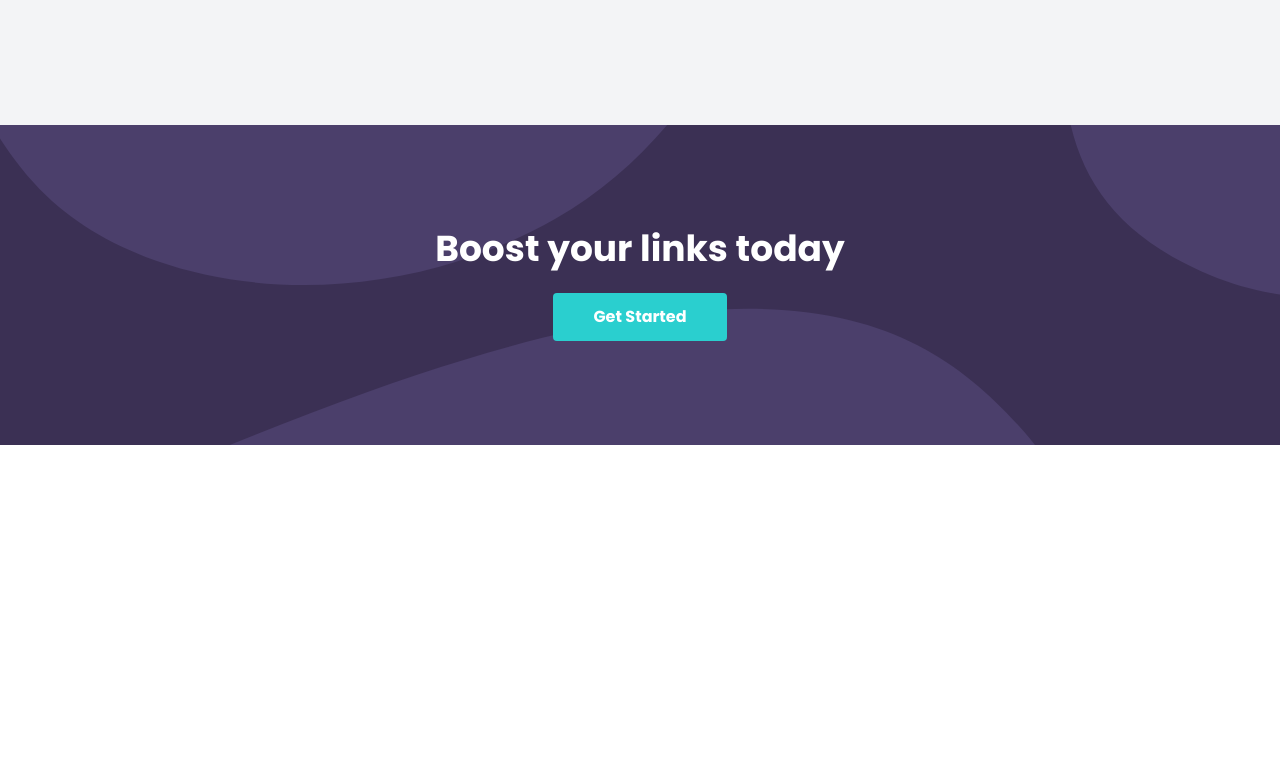
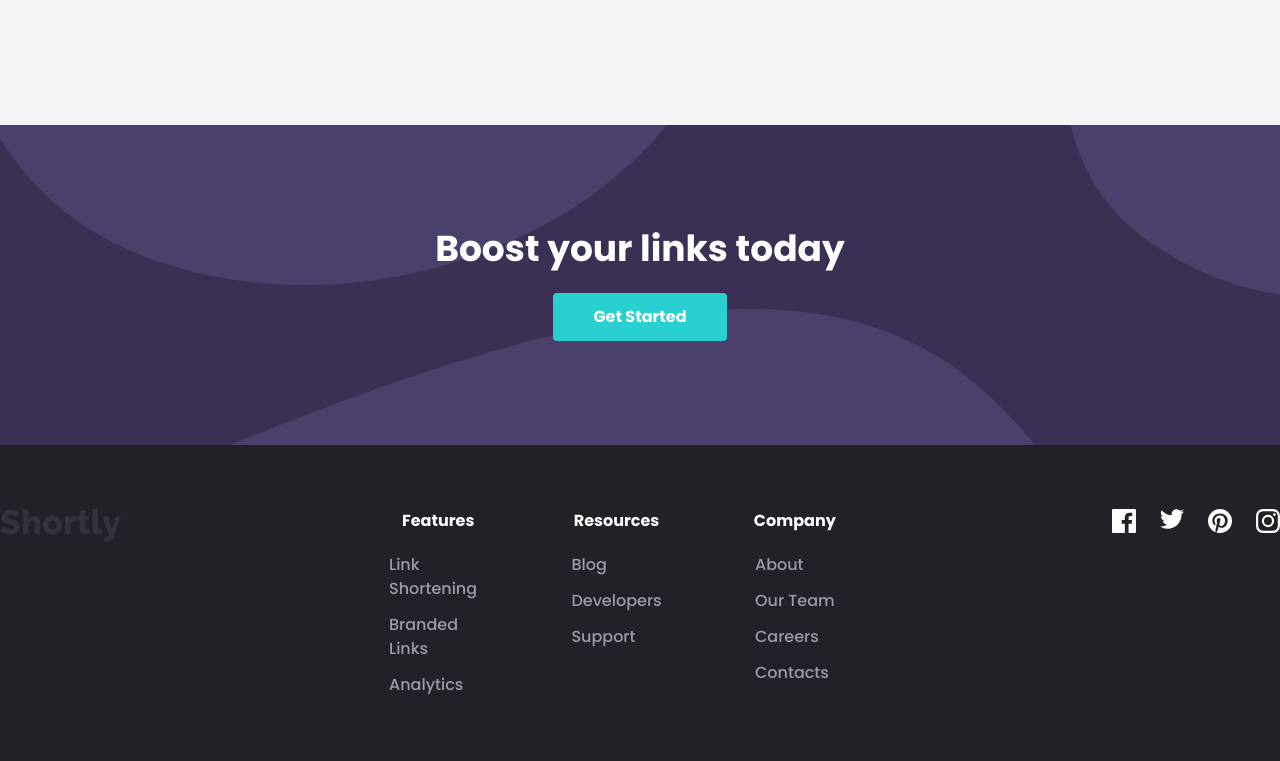
Before and after one commit to Jithin-b-p/shortly, a website built with Vite: page index.html in a window 1280 px wide. Shown: the part 1771-2532 px from the top of the page. Before the commit the page ends 2216 px from the top, so only its background shows below. Built offline with nearby package versions, Linux system fonts and the light colour scheme.

Commit message:
adding footer

```diff
--- a/index.html
+++ b/index.html
@@ -39,7 +39,7 @@
             >Sign Up</a
           >
         </div>
-        <!-- @todo hamburger menu -->
+        <!-- @todo hamburger Button -->
       </div>
       <!-- @todo mobile menu -->
     </nav>
@@ -280,6 +280,89 @@
       </div>
     </section>
 
+    <footer class="py-16 bg-clrNeutral-400">
+      <div
+        class="container flex flex-col items-center justify-between mx-auto space-y-16 md:flex-row md:space-y-0 md:items-start"
+      >
+        <!-- logo -->
+        <img src="/images/logo.svg" alt="" />
+        <!-- menu container -->
+        <div
+          class="flex flex-col space-y-16 md:space-x-20 md:flex-row md:space-y-0"
+        >
+          <!-- menu-1 -->
+          <div class="flex flex-col items-center w-full md:items-starts">
+            <div class="mb-5 font-bold text-white capitalize">Features</div>
+
+            <div class="flex flex-col items-center space-y-3 md:items-start">
+              <a href="#" class="capitalize text-clrNeutral-200 hover-text-cyan"
+                >Link shortening</a
+              >
+              <a href="#" class="capitalize text-clrNeutral-200 hover-text-cyan"
+                >Branded links</a
+              >
+              <a href="#" class="capitalize text-clrNeutral-200 hover-text-cyan"
+                >Analytics</a
+              >
+            </div>
+          </div>
+
+          <!-- menu-2 -->
+
+          <div class="flex flex-col items-center w-full md:items-starts">
+            <div class="mb-5 font-bold text-white capitalize">Resources</div>
+
+            <div class="flex flex-col items-center space-y-3 md:items-start">
+              <a href="#" class="capitalize text-clrNeutral-200 hover-text-cyan"
+                >Blog</a
+              >
+              <a href="#" class="capitalize text-clrNeutral-200 hover-text-cyan"
+                >Developers</a
+              >
+              <a href="#" class="capitalize text-clrNeutral-200 hover-text-cyan"
+                >support</a
+              >
+            </div>
+          </div>
+
+          <!-- menu -3 -->
+          <div class="flex flex-col items-center w-full md:items-starts">
+            <div class="mb-5 font-bold text-white capitalize">Company</div>
+
+            <div class="flex flex-col items-center space-y-3 md:items-start">
+              <a href="#" class="capitalize text-clrNeutral-200 hover-text-cyan"
+                >About</a
+              >
+              <a href="#" class="capitalize text-clrNeutral-200 hover-text-cyan"
+                >Our Team</a
+              >
+              <a href="#" class="capitalize text-clrNeutral-200 hover-text-cyan"
+                >Careers</a
+              >
+              <a href="#" class="capitalize text-clrNeutral-200 hover-text-cyan"
+                >Contacts</a
+              >
+            </div>
+          </div>
+        </div>
+
+        <!-- social container -->
+        <div class="flex space-x-6">
+          <a href="#">
+            <img class="ficon" src="/images/icon-facebook.svg" alt="" />
+          </a>
+          <a href="#">
+            <img class="ficon" src="/images/icon-twitter.svg" alt="" />
+          </a>
+          <a href="#">
+            <img class="ficon" src="/images/icon-pinterest.svg" alt="" />
+          </a>
+          <a href="#">
+            <img class="ficon" src="/images/icon-instagram.svg" alt="" />
+          </a>
+        </div>
+      </div>
+    </footer>
     <script type="module" src="/main.js"></script>
   </body>
 </html>
--- a/style.css
+++ b/style.css
@@ -36,3 +36,8 @@ html {
     "Segoe UI", Roboto, Oxygen, Ubuntu, Cantarell, "Open Sans", "Helvetica Neue",
     sans-serif;
 }
+
+.ficon:hover {
+  filter: invert(79%) sepia(61%) saturate(464%) hue-rotate(130deg)
+    brightness(89%) contrast(85%);
+}
```
